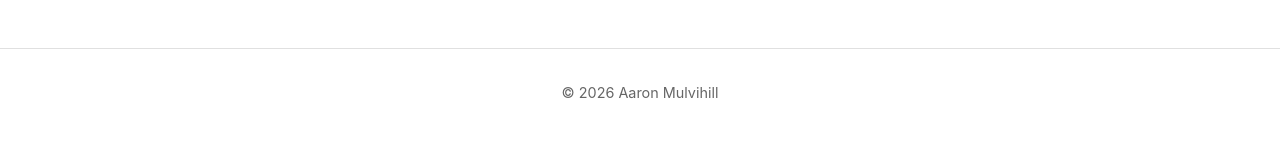
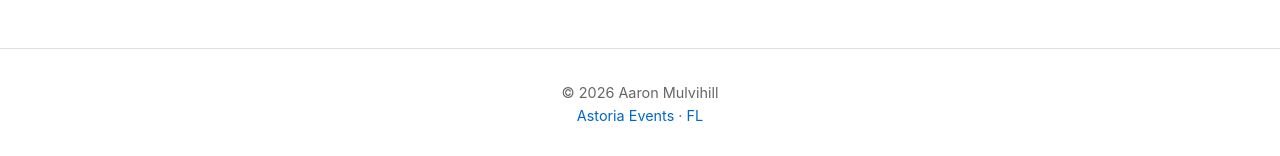
Before and after one commit to moltovivo/personal-site-2025, a Jekyll site: the page built from index.html, in a window 1280 px wide and 900 px high, scrolled down 7972 px. Shown: the part 741-897 px from the top of the window. Built offline with Jekyll 4.4.1, drawn with Linux system fonts in a browser that asks for light colours.

Commit message:
Add footer links
Co-Authored-By: Claude Opus 4.5 <noreply@anthropic.com>

```diff
--- a/_includes/footer.html
+++ b/_includes/footer.html
@@ -1,5 +1,6 @@
 <footer class="site-footer">
   <div class="footer-container">
     <p>&copy; {{ 'now' | date: '%Y' }} {{ site.title }}</p>
+    <p class="footer-links"><a href="https://intown.today/astoria">Astoria Events</a> · <a href="https://sunshadefl.com">FL</a></p>
   </div>
 </footer>
```
